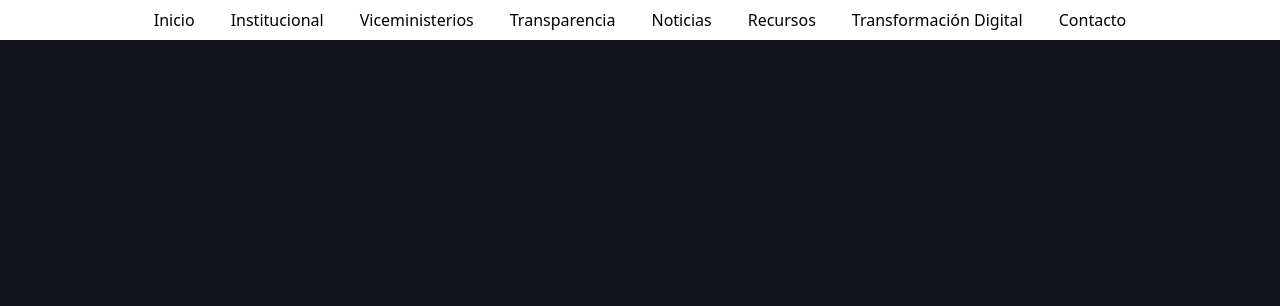
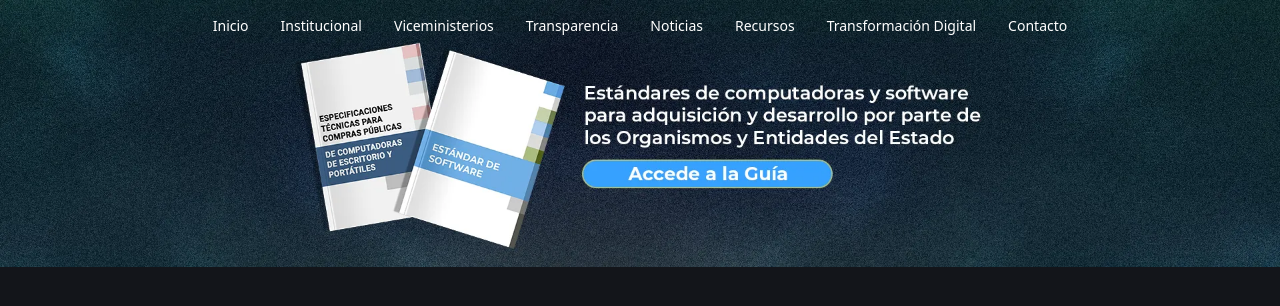
Before and after one commit to authmati/mitic-paraguay, an Astro site: page / in a window 1280 px wide. Built offline with nearby package versions, Linux system fonts and the light colour scheme; Astro itself is replaced by a stand-in of ours.

Commit message:
Agregando imagenes y modificando la navbar

```diff
--- a/src/components/Navbar.astro
+++ b/src/components/Navbar.astro
@@ -53,15 +53,15 @@ const navItems = [
 ---
 
 <header
-  class="sticky top-0 bg-white flex items-center justify-center w-full"
+  class="fixed top-0 z-10 flex items-center justify-center w-full mx-auto mt-2"
 >
   <nav
-    class="flex gap-1 justify-center items-center"
+    class="text-white flex px-3 text-sm font-medium rounded-full justify-center items-center"
   >
     {
       navItems.map((link) => (
         <a
-         class="text-black flex items-center py-2 px-4 hover:underline "
+         class="relative block px-4 py-2 transition hover:text-red-500"
         aria-label={link.label}
           href={link.url}
         >
--- a/src/pages/index.astro
+++ b/src/pages/index.astro
@@ -5,5 +5,6 @@ import Layout from '../layouts/Layout.astro';
 <Layout title="Ministerio de Tecnologías de la Información y Comunicación | MITIC">
 	<main>
 
+		<img src="mitic-02.webp" alt="mitic" class="">
 	</main>
 </Layout>
```
Also changed, not shown: public/mitic-01.webp (added), public/mitic-02.webp (added), public/mitic-03.webp (added).
